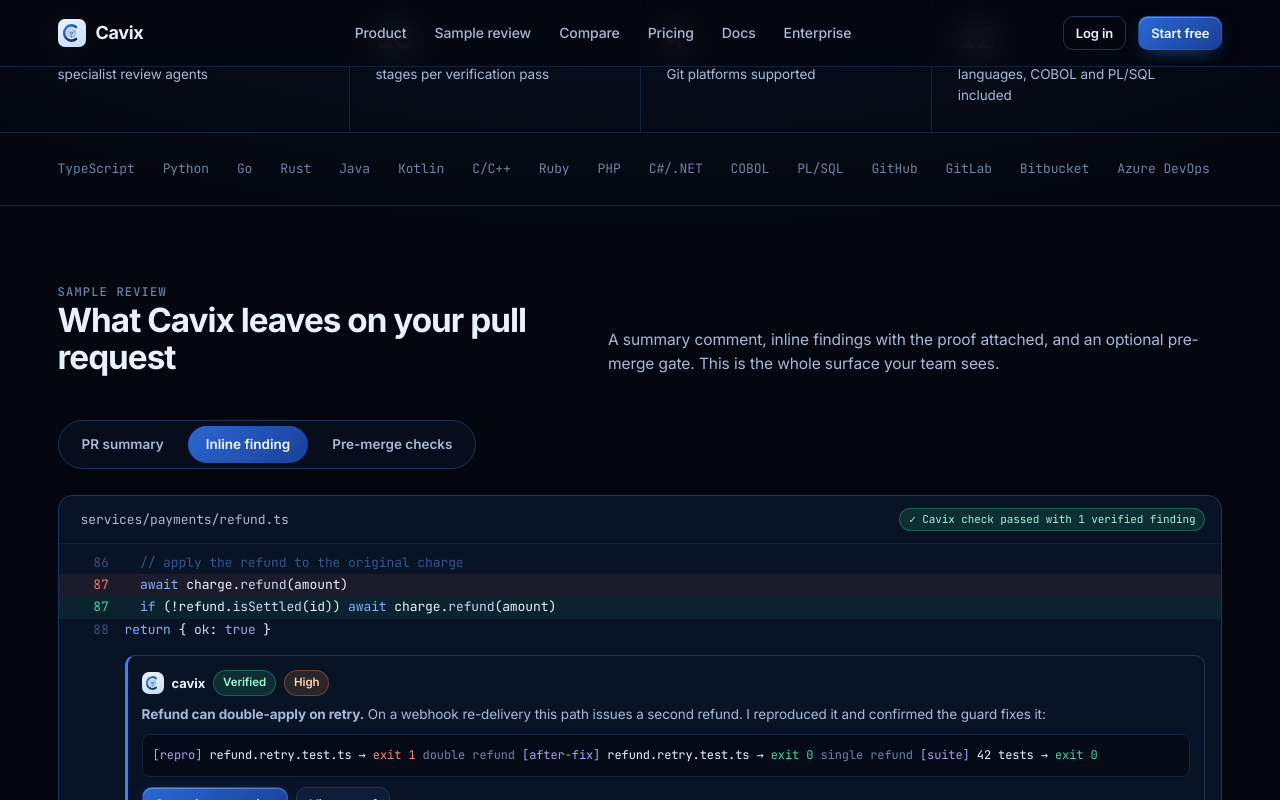
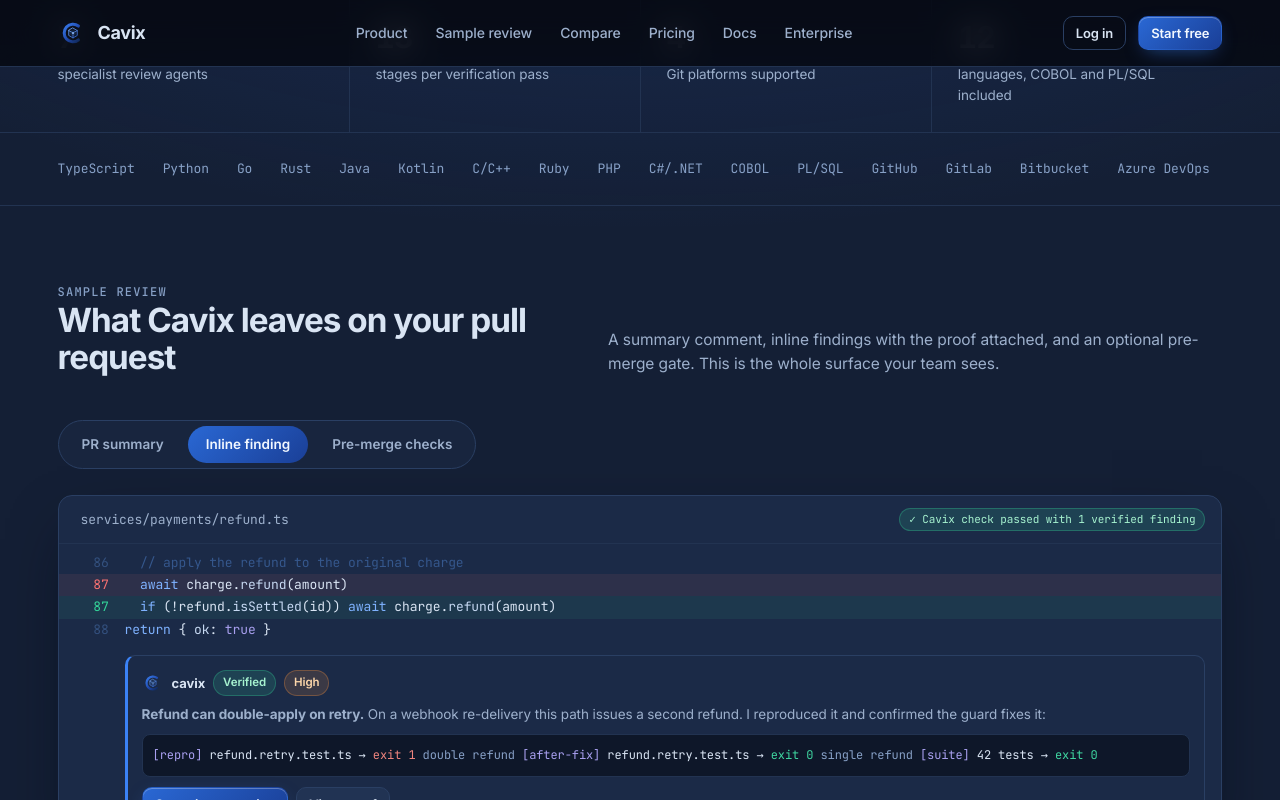
Before and after one commit to aryanghai12/CavixCode, a website: page services/control-plane/public/index.html in a window 1280 px wide. Both pictures are taken after a click on the button "Inline finding". Shown: the part 755-1555 px from the top of the page. Drawn offline with Linux system fonts and the light colour scheme.

Commit message:
too dark ui fixed

```diff
--- a/services/control-plane/public/index.html
+++ b/services/control-plane/public/index.html
@@ -7,14 +7,14 @@
 <meta name="description" content="Cavix reproduces every bug in a sandbox before it comments, verified findings, not guesses. PR summaries, cross-repo impact, CI/CD regression prediction, optional pre-merge checks, BYOK on every tier, self-hostable and fully air-gapped.">
 <link rel="preconnect" href="https://fonts.googleapis.com">
 <link href="https://fonts.googleapis.com/css2?family=Inter:wght@400;500;600;700;800&family=JetBrains+Mono:wght@400;500;700&display=swap" rel="stylesheet">
-<link rel="stylesheet" href="/styles.css?v=9">
-<link rel="icon" type="image/svg+xml" href="/favicon.svg?v=9">
-<link rel="apple-touch-icon" href="/cavix-mark.svg?v=9">
+<link rel="stylesheet" href="/styles.css?v=10">
+<link rel="icon" type="image/svg+xml" href="/favicon.svg?v=10">
+<link rel="apple-touch-icon" href="/cavix-mark.svg?v=10">
 </head>
 <body>
 <nav class="nav">
   <div class="container nav-inner">
-    <a href="/" class="logo"><span class="logo-mark"><img class="lm-svg" src="/cavix-mark.svg?v=9" alt="" aria-hidden="true"></span> Cavix</a>
+    <a href="/" class="logo"><span class="logo-mark"><img class="lm-svg" src="/cavix-mark.svg?v=10" alt="" aria-hidden="true"></span> Cavix</a>
     <div class="nav-links">
       <a href="#pillars">Product</a>
       <a href="#review">Sample review</a>
@@ -96,7 +96,7 @@ status: <span class="t-cyan">UNVERIFIED</span> → suppressed</pre>
     <!-- Panel: PR summary (posted as a comment, like CodeRabbit's walkthrough) -->
     <div class="showcase-panel on" data-panel="summary">
       <div class="summary-card">
-        <div class="sc-head"><span class="logo-mark" style="width:22px;height:22px;font-size:12px"><img class="lm-svg" src="/cavix-mark.svg?v=9" alt="" aria-hidden="true"></span><span class="who">cavix</span> <span class="badge">summary</span> <span class="ago">now</span></div>
+        <div class="sc-head"><span class="logo-mark" style="width:22px;height:22px;font-size:12px"><img class="lm-svg" src="/cavix-mark.svg?v=10" alt="" aria-hidden="true"></span><span class="who">cavix</span> <span class="badge">summary</span> <span class="ago">now</span></div>
         <div class="sc-body">
           <h4>Summary</h4>
           <p>This PR refactors the refund flow and adds retry handling to the payments service. It touches 3 files (+128 / −44). One high-severity correctness issue was <b>verified</b> (double-refund on webhook retry) and one nit was suppressed as unverifiable.</p>
@@ -130,7 +130,7 @@ status: <span class="t-cyan">UNVERIFIED</span> → suppressed</pre>
 <div class="cr-line"><span class="ln">88</span>  <span class="k">return</span> { <span class="f">ok</span>: <span class="n2">true</span> }</div>
         </div>
         <div class="cr-comment">
-          <div class="cc-head"><span class="logo-mark" style="width:22px;height:22px;font-size:12px"><img class="lm-svg" src="/cavix-mark.svg?v=9" alt="" aria-hidden="true"></span><span class="cc-bot">cavix</span><span class="badge badge-verified">verified</span><span class="badge badge-high">high</span></div>
+          <div class="cc-head"><span class="logo-mark" style="width:22px;height:22px;font-size:12px"><img class="lm-svg" src="/cavix-mark.svg?v=10" alt="" aria-hidden="true"></span><span class="cc-bot">cavix</span><span class="badge badge-verified">verified</span><span class="badge badge-high">high</span></div>
           <div class="cc-body"><b>Refund can double-apply on retry.</b> On a webhook re-delivery this path issues a second refund. I reproduced it and confirmed the guard fixes it:</div>
           <div class="cc-proof"><span class="t-purple">[repro]</span>     refund.retry.test.ts → <span class="t-red">exit 1</span>  <span class="t-dim">double refund</span>
 <span class="t-purple">[after-fix]</span> refund.retry.test.ts → <span class="t-green">exit 0</span>  <span class="t-dim">single refund</span>
@@ -292,7 +292,7 @@ $ cavix review ./pr
 <footer class="footer">
   <div class="container footer-inner">
     <div>
-      <div class="logo"><span class="logo-mark"><img class="lm-svg" src="/cavix-mark.svg?v=9" alt="" aria-hidden="true"></span> Cavix</div>
+      <div class="logo"><span class="logo-mark"><img class="lm-svg" src="/cavix-mark.svg?v=10" alt="" aria-hidden="true"></span> Cavix</div>
       <div style="color:var(--text-faint);margin-top:8px;font-size:13px">Proven, not guessed. · cavix.ai · @CavixCode</div>
     </div>
     <div style="display:flex;gap:28px;flex-wrap:wrap">
@@ -300,9 +300,9 @@ $ cavix review ./pr
     </div>
   </div>
 </footer>
-<script src="/icons.js?v=9"></script>
-<script src="/pricing.js?v=9"></script>
-<script src="/landing.js?v=9"></script>
-<script src="/fx.js?v=9"></script>
+<script src="/icons.js?v=10"></script>
+<script src="/pricing.js?v=10"></script>
+<script src="/landing.js?v=10"></script>
+<script src="/fx.js?v=10"></script>
 </body>
 </html>
--- a/services/control-plane/public/styles.css
+++ b/services/control-plane/public/styles.css
@@ -2,16 +2,21 @@
 :root {
   /* ---------------------------------------------------------------------
      DEEP NAVY, derived from the brand mark (cavix-mark.svg).
-     The mark runs royal #3B82F6 -> mid #1E46A8 -> navy #0B1E3D. The page sits
-     BELOW that navy so the logo reads as the light source in the room rather
-     than a sticker on top of it. Every surface carries the same ~218deg hue,
-     so the whole UI is cool, never neutral grey.
+     Every surface carries the same ~218deg hue, so the whole UI is cool and
+     never neutral grey.
+
+     COMFORT: these surfaces are deliberately NOT near-black. Body text on a
+     near-black ground lands around 17:1, which causes halation, the glow/blur
+     that makes dark UIs tiring to read. The ladder below puts body text at
+     ~12.8:1, inside the 10-13:1 band that reads as rich and dark without
+     straining. Every step is ~1.3x the previous luminance, so panels separate
+     by depth rather than by outline.
      --------------------------------------------------------------------- */
-  --navy-950: #04070F;      /* deepest, page background */
-  --navy-900: #070D1A;      /* elevated */
-  --navy-850: #091326;      /* cards */
-  --navy-800: #0E1D38;      /* raised / hover */
-  --navy-700: #0B1E3D;      /* the mark's navy, signature surface */
+  --navy-950: #141F35;      /* page background */
+  --navy-900: #18253E;      /* elevated */
+  --navy-850: #1B2A47;      /* cards */
+  --navy-800: #213353;      /* raised / hover */
+  --navy-700: #0B1E3D;      /* the mark's navy, deep accent panels */
   --navy-600: #1E46A8;      /* the mark's mid stop */
   --blue-500: #3B82F6;      /* the mark's royal, primary accent */
   --blue-300: #7FB2FF;      /* the mark's highlight */
@@ -21,12 +26,12 @@
   --bg-elev: var(--navy-900);
   --bg-card: var(--navy-850);
   --bg-card-2: var(--navy-800);
-  --border: #1D3559;
-  --border-soft: #122340;
-  --text: #E9F1FC;          /* cool white, never pure #fff */
-  --text-dim: #A6BAD6;
-  --text-faint: #6C83A4;
-  --davys: #2B4B7E;
+  --border: #2A3F63;
+  --border-soft: #223351;
+  --text: #D9E4F3;          /* softened off-white: pure white here glares */
+  --text-dim: #9DB0CC;
+  --text-faint: #87A0C6;   /* clears 4.5:1 even on the raised surface */
+  --davys: #3A5C8F;
   --accent: var(--blue-500);
   --accent-2: var(--blue-300);
   --brand: var(--blue-500);
@@ -40,17 +45,14 @@
   --brand-grad: linear-gradient(135deg, #2A68D4 0%, #1A3F97 100%);
   --brand-grad-soft: rgba(59,130,246,.13);
   --ink: #F2F8FF;                    /* text on the blue primary button */
-  /* The logo tile stays LIGHT: the mark's gradient ends in near-black navy,
-     which would vanish if the tile were blue or dark. */
-  --tile: linear-gradient(160deg, #EDF4FF 0%, #C8DCF7 100%);
   --green: #3FD6A0;
   --amber: #E6B45F;
   --red: #F0857E;
   --blue: var(--blue-300);
   --radius: 14px;
   --radius-sm: 10px;
-  --shadow: 0 24px 60px -20px rgba(2,6,16,.95);
-  --shadow-glow: 0 0 0 1px rgba(59,130,246,.22), 0 18px 48px -14px rgba(2,6,16,.85);
+  --shadow: 0 24px 60px -20px rgba(5,10,22,.72);
+  --shadow-glow: 0 0 0 1px rgba(59,130,246,.22), 0 18px 48px -14px rgba(5,10,22,.62);
   --font: "Inter", ui-sans-serif, system-ui, -apple-system, "Segoe UI", Roboto, Helvetica, Arial, sans-serif;
   --mono: "JetBrains Mono", ui-monospace, "SF Mono", "Cascadia Code", Menlo, Consolas, monospace;
   --maxw: 1560px;
@@ -71,7 +73,7 @@ body {
      "blob". This is depth, not decoration: it makes the page read as lit from
      where the logo sits, and everything below it fall away into the dark. */
   background:
-    radial-gradient(1400px 620px at 50% -260px, rgba(30,70,168,.20), transparent 72%),
+    radial-gradient(1400px 620px at 50% -260px, rgba(45,95,205,.22), transparent 72%),
     var(--bg);
   background-attachment: fixed;
   color: var(--text);
@@ -126,7 +128,7 @@ code, .mono { font-family: var(--mono); }
 .btn-ghost { background: transparent; color: var(--text); border-color: var(--border); }
 .btn-ghost:hover { border-color: #2B4B7E; color: var(--text); background: rgba(59,130,246,.10); }
 .btn-soft { background: var(--bg-card-2); color: var(--text); border-color: var(--border); }
-.btn-soft:hover { border-color: #2B4B7E; background: #12233F; }
+.btn-soft:hover { border-color: #2B4B7E; background: #2A3F63; }
 .btn-sm { padding: 6px 12px; font-size: 13px; }
 .btn-danger { background: transparent; border-color: rgba(248,113,113,.35); color: var(--red); }
 .btn-danger:hover { background: rgba(248,113,113,.12); }
@@ -156,8 +158,11 @@ code, .mono { font-family: var(--mono); }
    page: the mark's gradient ends in deep navy, which would disappear against the
    near-black background. The tile is the same white->silver gradient as primary
    buttons, so the brand blue stays legible without introducing a new accent. */
-.logo-mark { width: 28px; height: 28px; border-radius: 7px; background: var(--tile); color: #0B1E3D; display: grid; place-items: center; flex: none; box-shadow: none; overflow: hidden; }
-.lm-svg { width: 90%; height: 90%; display: block; object-fit: contain; }
+/* No plate behind the mark: the SVG is transparent and tuned to read on any
+   background, so it sits directly on the nav the way a favicon sits on the
+   tab bar. Nudged up 1px because the glyph's optical centre sits low. */
+.logo-mark { width: 30px; height: 30px; background: none; border-radius: 0; display: grid; place-items: center; flex: none; box-shadow: none; }
+.lm-svg { width: 100%; height: 100%; display: block; object-fit: contain; }
 .nav-links { display: flex; align-items: center; gap: 28px; }
 .nav-links a { color: var(--text-dim); font-size: 14px; font-weight: 500; }
 .nav-links a:hover { color: var(--text); }
@@ -174,7 +179,7 @@ code, .mono { font-family: var(--mono); }
 .hero-cta { display: flex; gap: 12px; justify-content: flex-start; margin-top: 32px; flex-wrap: wrap; }
 .trust { margin-top: 28px; padding-top: 20px; border-top: var(--rule); color: var(--text-faint); font-size: 13px; max-width: 52ch; }
 
-.terminal { max-width: none; margin: 0; background: #050B16; border: 1px solid var(--border); border-radius: var(--radius); overflow: hidden; text-align: left; }
+.terminal { max-width: none; margin: 0; background: #0E1729; border: 1px solid var(--border); border-radius: var(--radius); overflow: hidden; text-align: left; }
 .terminal-bar { display: flex; align-items: center; gap: 8px; padding: 12px 16px; border-bottom: 1px solid var(--border-soft); }
 .dot { width: 12px; height: 12px; border-radius: 50%; }
 .dot-r { background: #ff5f57; } .dot-y { background: #febc2e; } .dot-g { background: #28c840; }
@@ -361,7 +366,7 @@ code, .mono { font-family: var(--mono); }
 .stat-inline .l { color: var(--text-dim); font-size: 13.5px; margin-top: 4px; }
 
 /* ---------- code review mockup (the code-themed centerpiece) ---------- */
-.cr-window { max-width: none; margin: 0; background: #050B16; border: 1px solid var(--border); border-radius: var(--radius); box-shadow: var(--shadow); overflow: hidden; font-family: var(--mono); font-size: 13px; }
+.cr-window { max-width: none; margin: 0; background: #0E1729; border: 1px solid var(--border); border-radius: var(--radius); box-shadow: var(--shadow); overflow: hidden; font-family: var(--mono); font-size: 13px; }
 .cr-head { display: flex; align-items: center; gap: 8px; padding: 12px 16px; border-bottom: 1px solid var(--border-soft); color: var(--text-faint); }
 .cr-head .fname { margin-left: 6px; color: var(--text-dim); }
 .cr-head .pill-sm { margin-left: auto; font-size: 11px; padding: 2px 9px; border-radius: 999px; background: rgba(52,211,153,.14); color: #a7f3d0; border: 1px solid rgba(52,211,153,.3); }
@@ -376,7 +381,7 @@ code, .mono { font-family: var(--mono); }
 .cr-comment .cc-head { display: flex; align-items: center; gap: 8px; font-size: 13px; margin-bottom: 8px; }
 .cr-comment .cc-bot { font-weight: 700; }
 .cr-comment .cc-body { font-size: 13.5px; color: var(--text-dim); }
-.cr-comment .cc-proof { margin-top: 10px; background: #050B16; border: 1px solid var(--border-soft); border-radius: 8px; padding: 10px; font-family: var(--mono); font-size: 12px; line-height: 1.7; }
+.cr-comment .cc-proof { margin-top: 10px; background: #0E1729; border: 1px solid var(--border-soft); border-radius: 8px; padding: 10px; font-family: var(--mono); font-size: 12px; line-height: 1.7; }
 .cr-comment .cc-actions { display: flex; gap: 8px; margin-top: 10px; }
 
 /* ---------- pillars ---------- */
@@ -427,8 +432,8 @@ code, .mono { font-family: var(--mono); }
 }
 
 /* ---------- GitHub / OAuth buttons ---------- */
-.btn-github { background: #0E1D38; color: var(--text); border: 1px solid var(--border); font-weight: 600; }
-.btn-github:hover { background: #14294A; border-color: #2B4B7E; }
+.btn-github { background: #213353; color: var(--text); border: 1px solid var(--border); font-weight: 600; }
+.btn-github:hover { background: #2A3F63; border-color: #2B4B7E; }
 .btn-github svg { width: 18px; height: 18px; }
 
 /* ---------- Connect flow (providers, orgs, repos) ---------- */
@@ -439,7 +444,7 @@ code, .mono { font-family: var(--mono); }
 .provider-tab .tag { font-size: 10px; padding: 1px 6px; border-radius: 999px; background: var(--bg-elev); border: 1px solid var(--border); color: var(--text-faint); }
 
 .connect-hero { text-align: center; padding: 48px 24px; }
-.connect-hero .gh-badge { width: 60px; height: 60px; border-radius: 16px; background: #0E1D38; border: 1px solid var(--border); display: grid; place-items: center; margin: 0 auto 18px; }
+.connect-hero .gh-badge { width: 60px; height: 60px; border-radius: 16px; background: #213353; border: 1px solid var(--border); display: grid; place-items: center; margin: 0 auto 18px; }
 .connect-hero h2 { font-size: 22px; margin-bottom: 8px; }
 .connect-hero p { color: var(--text-dim); max-width: 440px; margin: 0 auto 22px; font-size: 14.5px; }
 
@@ -494,9 +499,9 @@ select, .field select {
   background-repeat: no-repeat; background-position: right 11px center;
   transition: border-color .15s, box-shadow .15s, background-color .15s;
 }
-select:hover { border-color: #2B4B7E; background-color: #0C1729; }
+select:hover { border-color: #2B4B7E; background-color: #16223A; }
 select:focus, select:focus-visible { outline: none; border-color: #35578C; box-shadow: 0 0 0 3px rgba(59,130,246,.22); }
-select option { background: #0C1729; color: var(--text); }
+select option { background: #16223A; color: var(--text); }
 
 /* ============================================================= */
 /* ANIMATIONS (reactbits-inspired, dependency-free)              */
@@ -577,7 +582,7 @@ select option { background: #0C1729; color: var(--text); }
 .docs-body p, .docs-body li { color: var(--text-dim); font-size: 15px; line-height: 1.7; }
 .docs-body ul { padding-left: 20px; }
 .docs-body code { background: var(--bg-elev); border: 1px solid var(--border-soft); border-radius: 5px; padding: 1px 6px; font-size: 13px; color: var(--brand-2); }
-.docs-body pre { background: #050B16; border: 1px solid var(--border); border-radius: 10px; padding: 16px; overflow-x: auto; font-family: var(--mono); font-size: 13px; line-height: 1.7; }
+.docs-body pre { background: #0E1729; border: 1px solid var(--border); border-radius: 10px; padding: 16px; overflow-x: auto; font-family: var(--mono); font-size: 13px; line-height: 1.7; }
 .docs-body pre code { background: none; border: none; color: var(--text-dim); padding: 0; }
 
 /* ============================================================= */
@@ -613,7 +618,7 @@ select option { background: #0C1729; color: var(--text); }
   background-color: var(--bg-card);
 }
 .stats-band, .compare { background-image: none; }
-.terminal { background-image: none; background-color: #050B16; }
+.terminal { background-image: none; background-color: #0E1729; }
 /* Cards state-change on the border only: no lift, no glow. */
 .feature { transition: border-color .18s, background-color .18s; }
 .feature:hover { border-color: #2B4B7E; background: var(--bg-elev); transform: none; box-shadow: none; }
```
Also changed, not shown: services/control-plane/public/app.html (+8 -8 lines), services/control-plane/public/docs.html (+7 -7 lines), services/control-plane/public/login.html (+6 -6 lines), services/control-plane/public/cavix-mark.svg, services/control-plane/public/favicon.svg.
